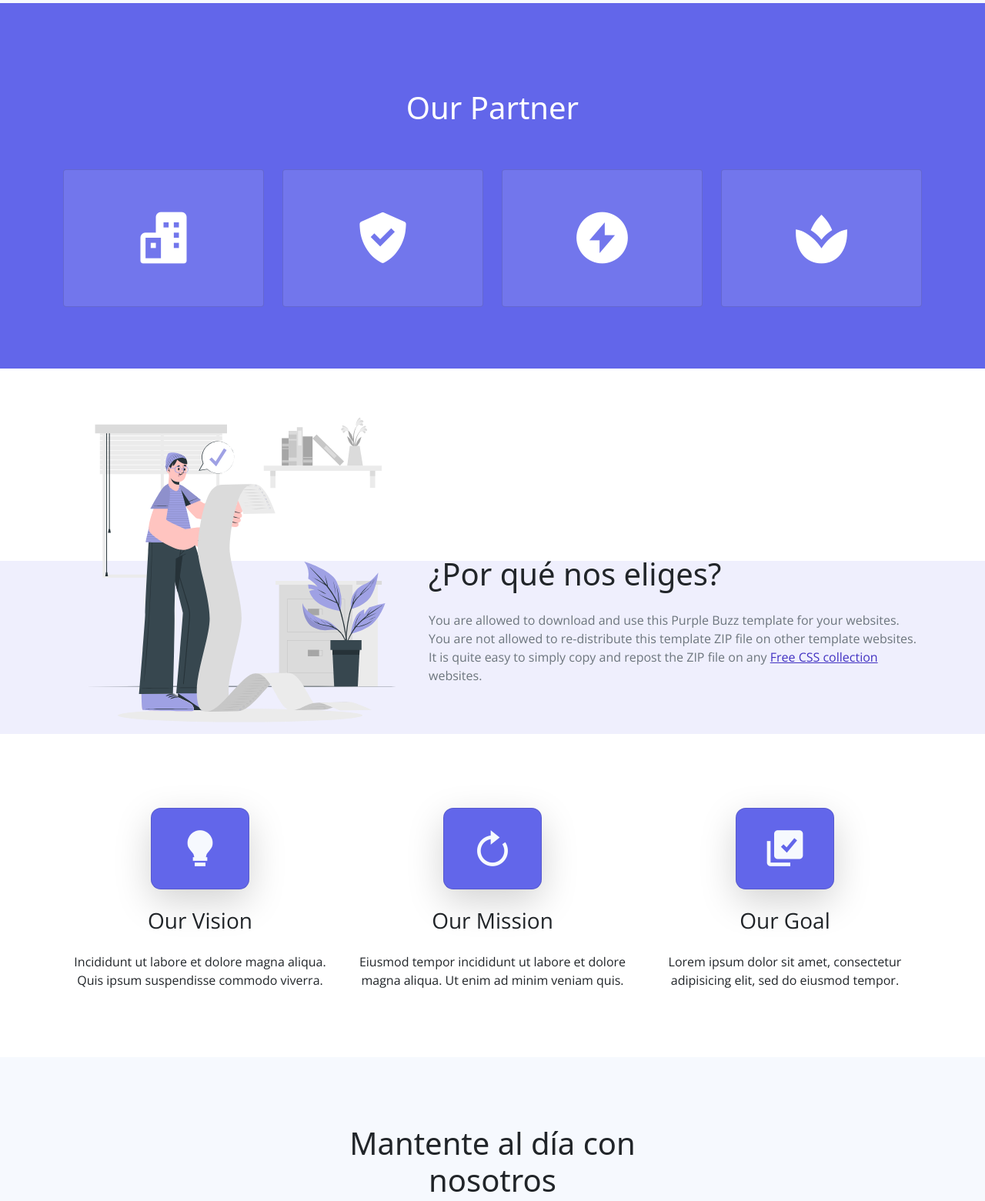
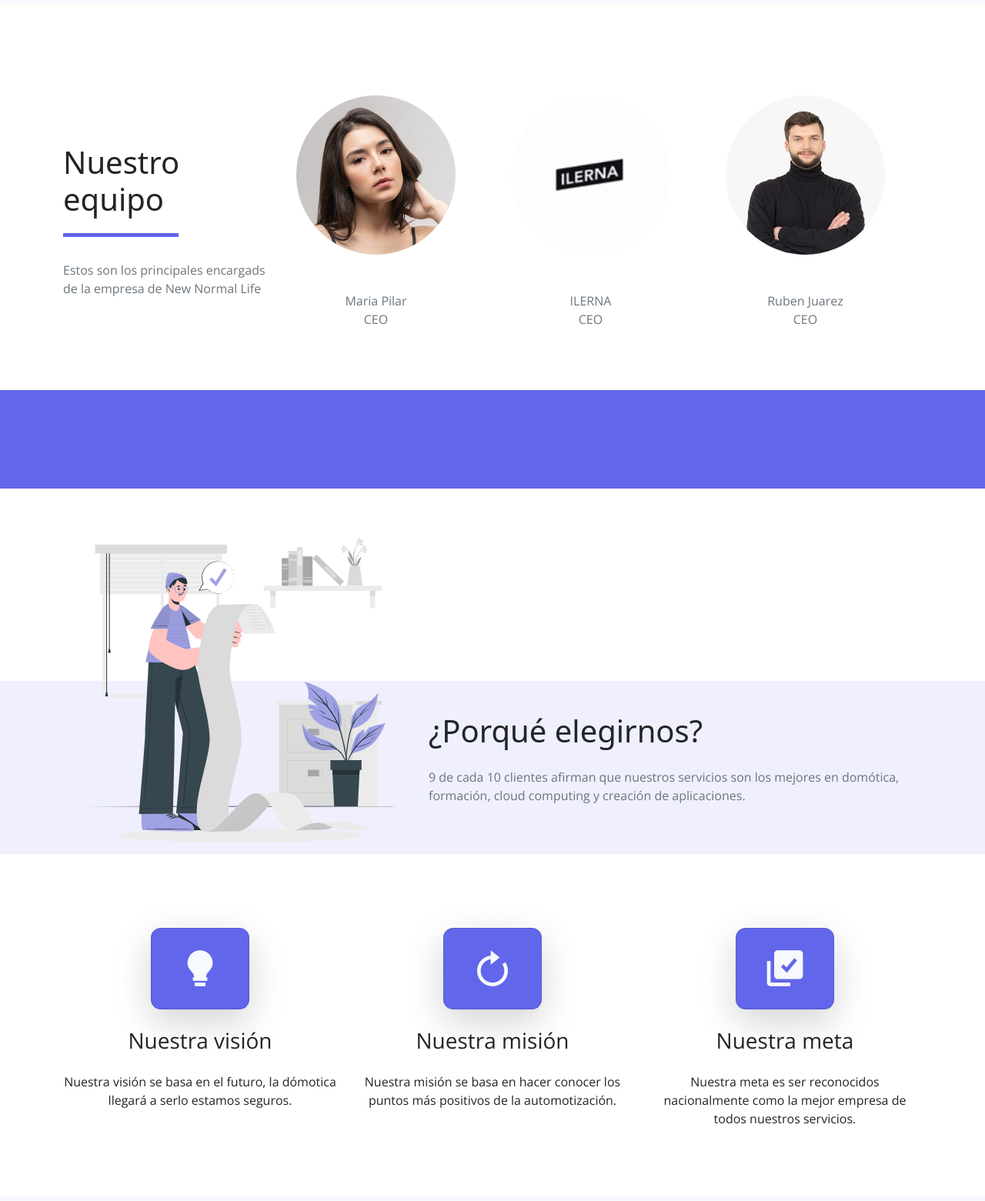
Before and after one commit to GreenSecurity/NNL_FINAL, a plain HTML site: page about.html in a window 1280 px wide. Shown: the part 680-2241 px from the top of the page at 77% size. Drawn offline with nearby package versions, Linux system fonts and the light colour scheme.

Commit message:
Arreglo de "Sobre nosotros" y más cosas en la tienda

```diff
--- a/about.html
+++ b/about.html
@@ -6,7 +6,7 @@
     <meta charset="utf-8">
     <meta name="viewport" content="width=device-width, initial-scale=1">
     <link rel="apple-touch-icon" href="assets/img/apple-icon.png">
-    <link rel="shortcut icon" type="image/x-icon" href="assets/img/favicon.ico">
+    <link rel="shortcut icon" type="image/x-icon" href="assets/img/icononnl.ico">
     <!-- Load Require CSS -->
     <link href="assets/css/bootstrap.min.css" rel="stylesheet">
     <!-- Font CSS -->
@@ -32,7 +32,7 @@ https://templatemo.com/tm-561-purple-buzz
             <a class="navbar-brand h1" href="index.html">
                 <i class="bx bx-buildings bx-sm text-dark"></i>
                 <span class="text-dark h4">New Normal life</span> <br/>
-                <span class="text-primary h4">Big Data- Big Control</span>
+                <span class="text-primary h4">Big Data - Big Control</span>
             </a>
             <button class="navbar-toggler border-0" type="button" data-bs-toggle="collapse" data-bs-target="#navbar-toggler-success" aria-controls="navbarSupportedContent" aria-expanded="false" aria-label="Toggle navigation">
                 <span class="navbar-toggler-icon"></span>
@@ -90,12 +90,50 @@ aplicando indicadores digitales al entorno físico.
     </section>
     <!-- End Banner Hero -->
 
+<!-- Start Team Member -->
+<section class="container py-5">
+    <div class="pt-5 pb-3 d-lg-flex align-items-center gx-5">
 
+        <div class="col-lg-3">
+            <h2 class="h2 py-5 typo-space-line">Nuestro equipo</h2>
+            <p class="text-muted light-300">
+                Estos son los principales encargads de la empresa de
+                New Normal Life
+            </p>
+        </div>
+
+        <div class="col-lg-9 row">
+            <div class="team-member col-md-4">
+                <img class="team-member-img img-fluid rounded-circle p-4" src="./assets/img/team-01.jpg" alt="Card image">
+                <ul class="team-member-caption list-unstyled text-center pt-4 text-muted light-300">
+                    <li>Maria Pilar</li>
+                    <li>CEO</li>
+                </ul>
+            </div>
+            <div class="team-member col-md-4">
+                <img class="team-member-img img-fluid rounded-circle p-4" src="./assets/img/ilerna.png" alt="Card image">
+                <ul class="team-member-caption list-unstyled text-center pt-4 text-muted light-300">
+                    <li>ILERNA</li>
+                    <li>CEO</li>
+                </ul>
+            </div>
+            <div class="team-member col-md-4">
+                <img class="team-member-img img-fluid rounded-circle p-4" src="./assets/img/team-03.jpg" alt="Card image">
+                <ul class="team-member-caption list-unstyled text-center pt-4 text-muted light-300">
+                    <li>Ruben Juarez</li>
+                    <li>CEO</li>
+                </ul>
+            </div>
+        </div>
+
+    </div>
+</section>
+<!-- End Team Member -->
 
     <!-- Start Our Partner -->
     <section class="bg-secondary py-3">
         <div class="container py-5">
-            <h2 class="h2 text-white text-center py-5">Our Partner</h2>
+            <!-- <h2 class="h2 text-white text-center py-5">Our Partner</h2>
             <div class="row text-center">
                 <div class="col-md-3 mb-3">
                     <div class="card partner-wap py-5">
@@ -117,7 +155,7 @@ aplicando indicadores digitales al entorno físico.
                         <a href="#"><i class="display-1 text-white bx bxs-spa"></i></a>
                     </div>
                 </div>
-            </div>
+            </div> -->
         </div>
     </section>
 
@@ -128,9 +166,9 @@ aplicando indicadores digitales al entorno físico.
                     <img src="./assets/img/work.svg" class="rounded img-fluid" alt="">
                 </div>
                 <div class="banner-content col-lg-7 align-self-end">
-                    <h2 class="h2 pb-3">¿Por qué nos eliges?</h2>
+                    <h2 class="h2 pb-3">¿Porqué elegirnos?</h2>
                     <p class="text-muted pb-5 light-300">
-                    You are allowed to download and use this Purple Buzz template for your websites. You are <strong>not allowed</strong> to re-distribute this template ZIP file on other template websites. It is quite easy to simply copy and repost the ZIP file on any <a rel="nofollow" href="https://www.google.com/search?q=free+css" target="_blank">Free CSS collection</a> websites.</p>
+                    9 de cada 10 clientes afirman que nuestros servicios son los mejores en domótica, formación, cloud computing y creación de aplicaciones.</p>
                 </div>
             </div>
         </div>
@@ -146,9 +184,9 @@ aplicando indicadores digitales al entorno físico.
                     <div class="objective-icon card m-auto py-4 mb-2 mb-sm-4 bg-secondary shadow-lg">
                         <i class="display-4 bx bxs-bulb text-light"></i>
                     </div>
-                    <h2 class="objective-heading h3 mb-2 mb-sm-4 light-300">Our Vision</h2>
+                    <h2 class="objective-heading h3 mb-2 mb-sm-4 light-300">Nuestra visión</h2>
                     <p class="light-300">
-                        Incididunt ut labore et dolore magna aliqua. Quis ipsum suspendisse commodo viverra.
+                        Nuestra visión se basa en el futuro, la dómotica llegará a serlo estamos seguros.
                     </p>
                 </div>
 
@@ -156,10 +194,10 @@ aplicando indicadores digitales al entorno físico.
                     <div class="objective-icon card m-auto py-4 mb-2 mb-sm-4 bg-secondary shadow-lg">
                         <i class="display-4 bx bx-revision text-light"></i>
                     </div>
-                    <h2 class="objective-heading h3 mb-2 mb-sm-4 light-300">Our Mission</h2>
+                    <h2 class="objective-heading h3 mb-2 mb-sm-4 light-300">Nuestra misión</h2>
                     <p class="light-300">
-                        Eiusmod tempor incididunt ut labore et dolore magna aliqua.
-                        Ut enim ad minim veniam quis.
+                        Nuestra misión se basa en hacer conocer los puntos más
+                        positivos de la automotización.
                     </p>
                 </div>
 
@@ -167,10 +205,10 @@ aplicando indicadores digitales al entorno físico.
                     <div class="objective-icon card m-auto py-4 mb-2 mb-sm-4 bg-secondary shadow-lg">
                         <i class="display-4 bx bxs-select-multiple text-light"></i>
                     </div>
-                    <h2 class="objective-heading h3 mb-2 mb-sm-4 light-300">Our Goal</h2>
+                    <h2 class="objective-heading h3 mb-2 mb-sm-4 light-300">Nuestra meta</h2>
                     <p class="light-300">
-                        Lorem ipsum dolor sit amet, consectetur adipisicing elit,
-                        sed do eiusmod tempor.
+                        Nuestra meta es ser reconocidos nacionalmente como la mejor empresa
+                        de todos nuestros servicios.
                     </p>
                 </div>
 
@@ -254,7 +292,7 @@ aplicando indicadores digitales al entorno físico.
                                 <i class="bx-fw bx bxs-chevron-right bx-xs"></i><a class="text-decoration-none text-light py-1" href="about.html">Quienes somos</a>
                             </li>
                             <li class="pb-2">
-                                <i class="bx-fw bx bxs-chevron-right bx-xs"></i><a class="text-decoration-none text-light py-1" href="pricing.html">Precios</a>
+                                <i class="bx-fw bx bxs-chevron-right bx-xs"></i><a class="text-decoration-none text-light py-1" href="pricing.html">Tienda</a>
                             </li>
                             <li class="pb-2">
                                 <i class="bx-fw bx bxs-chevron-right bx-xs"></i><a class="text-decoration-none text-light py-1" href="contact.html">Contacto</a>
```
Also changed, not shown: contact.html (+3 -3 lines), index.html (+3 -3 lines), login.html (+1 -1 lines), pricing.html (+8 -2 lines), register.html (+1 -1 lines), assets/img/icononnl.ico (added), assets/img/ilerna.png (added).
